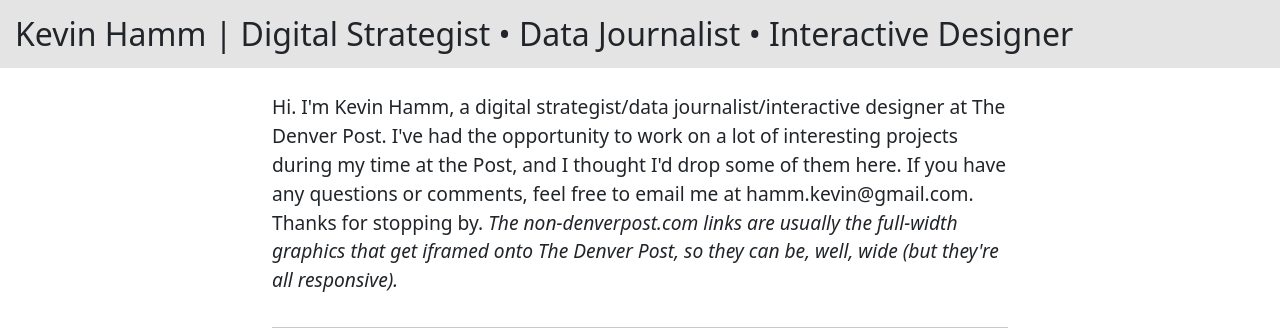
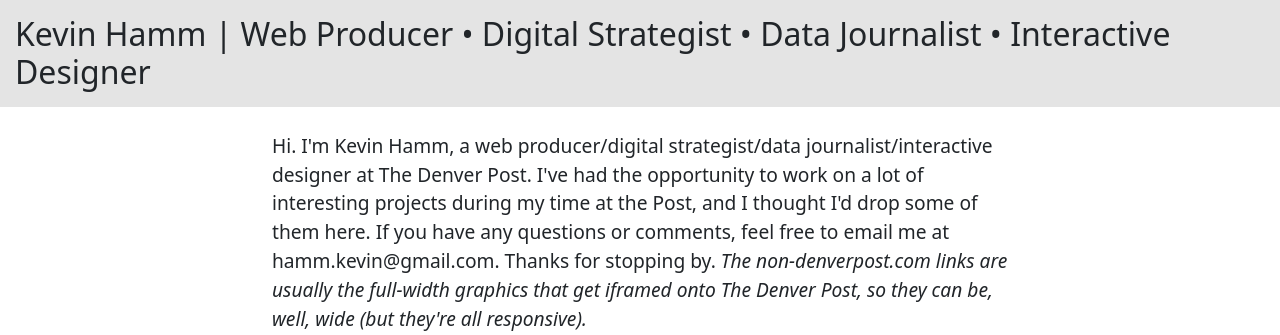
Before and after one commit to githamm/kevin-hamm, a plain HTML site: page index.html in a window 1280 px wide. Shown: the top 335 px of the page. Drawn offline with nearby package versions, Linux system fonts and the light colour scheme.

Commit message:
Update description

```diff
--- a/index.html
+++ b/index.html
@@ -55,12 +55,12 @@
 
 <body>
     <div class="top-bar">
-        <h1 class="top-bar-text">Kevin Hamm | Digital Strategist &bull; Data Journalist &bull; Interactive Designer</h1>
+        <h1 class="top-bar-text">Kevin Hamm | Web Producer &bull; Digital Strategist &bull; Data Journalist &bull; Interactive Designer</h1>
     </div>
     <div class="container">
         <div class="row justify-content-center">
             <div class="col-md-8 col-sm-1">
-                <p class="intro">Hi. I'm Kevin Hamm, a digital strategist/data journalist/interactive designer at The Denver Post. I've had the opportunity to work on a lot of interesting projects during my time at the Post, and I thought I'd drop some of them here. If you have any questions or comments, feel free to email me at hamm.kevin<span style="display:none">foo</span>@gmail.com. Thanks for stopping by. <em>The non-denverpost.com links are usually the full-width graphics that get iframed onto The Denver Post, so they can be, well, wide (but they're all responsive).</em></p>
+                <p class="intro">Hi. I'm Kevin Hamm, a web producer/digital strategist/data journalist/interactive designer at The Denver Post. I've had the opportunity to work on a lot of interesting projects during my time at the Post, and I thought I'd drop some of them here. If you have any questions or comments, feel free to email me at hamm.kevin<span style="display:none">foo</span>@gmail.com. Thanks for stopping by. <em>The non-denverpost.com links are usually the full-width graphics that get iframed onto The Denver Post, so they can be, well, wide (but they're all responsive).</em></p>
             </div>
         </div>
         <div class="row justify-content-center">
```
